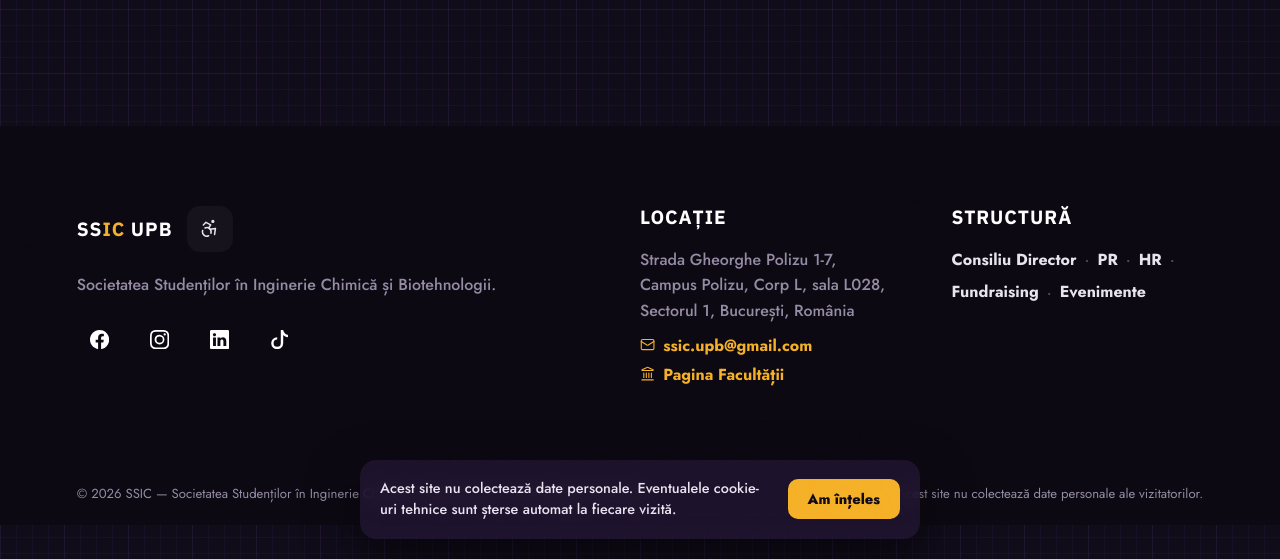
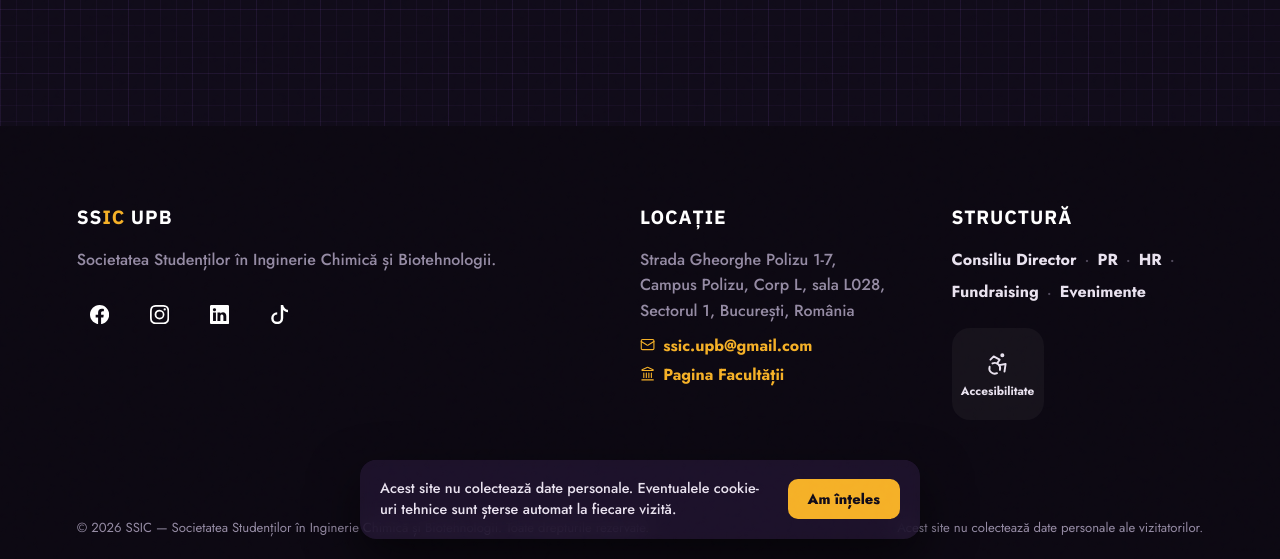
Before and after one commit to prssic/ssic, a Jekyll site: the page built from gallery.html, in a window 1280 px wide. Shown: the part 3830-4389 px from the top of the page. Built offline with Jekyll 4.4.1, drawn with Linux system fonts in a browser that asks for light colours; nearby versions of some CDN libraries; a script that is not in the unit is left out.

Commit message:
Update default.html

```diff
--- a/_layouts/default.html
+++ b/_layouts/default.html
@@ -1102,12 +1102,17 @@
            reaplică automat la fiecare încărcare / navigare între pagini.
            ========================================================================== */
         .a11y-trigger {
-            display: flex; align-items: center; justify-content: center; flex-shrink: 0;
+            display: flex; flex-direction: column; align-items: center; justify-content: center;
+            gap: 7px; flex-shrink: 0; margin-top: 22px;
             appearance: none; -webkit-appearance: none; border: 1px solid var(--c-border-strong);
             background: rgba(255,255,255,0.04); color: var(--c-white-off);
-            width: 46px; height: 46px; border-radius: 13px; cursor: pointer;
-            font-size: 1.3rem;
+            width: 92px; height: 92px; border-radius: 18px; cursor: pointer;
             transition: color var(--transition-fast), border-color var(--transition-fast), background var(--transition-fast);
+        }
+        .a11y-trigger .lucide { width: 26px; height: 26px; flex-shrink: 0; }
+        .a11y-trigger span {
+            font-family: var(--font-main); font-size: 0.74rem; font-weight: 700;
+            line-height: 1.15; text-align: center;
         }
         .a11y-trigger:hover, .a11y-trigger.is-active {
             color: var(--c-base); border-color: var(--c-accent); background: var(--c-accent);
@@ -1234,20 +1239,6 @@
             .a11y-panel { max-width: 100%; max-height: 88vh; border-radius: 24px 24px 0 0; }
         }
 
-        /* --- Lupă (zoom pe zona din jurul cursorului) --- */
-        .a11y-lens {
-            position: fixed; width: 220px; height: 220px; border-radius: 50%;
-            border: 3px solid var(--c-accent); box-shadow: 0 0 0 6px rgba(245,176,39,0.15), 0 20px 50px var(--c-shadow-2);
-            overflow: hidden; z-index: 9995; pointer-events: none;
-            opacity: 0; transition: opacity 0.15s var(--ease-out);
-            background: var(--c-base);
-        }
-        .a11y-lens.is-visible { opacity: 1; }
-        .a11y-lens-viewport { position: absolute; top: 0; left: 0; transform-origin: 0 0; }
-        @media (max-width: 640px) {
-            .a11y-lens { width: 150px; height: 150px; }
-        }
-
         /* --- Mod narator: evidențiază la hover blocul de text ce va fi citit --- */
         html.a11y-narrator-mode :is(p, h1, h2, h3, h4, li, a, button, .team-name, .search-result-title):hover {
             outline: 2px dashed var(--c-accent); outline-offset: 4px; border-radius: 3px;
@@ -1265,15 +1256,20 @@
             transition: transform 0.25s var(--ease-out), opacity 0.25s var(--ease-out), visibility 0s linear 0s;
         }
         .a11y-narrator-bar span { font-size: 0.85rem; color: var(--c-white-off); font-weight: 700; white-space: nowrap; }
+        /* Ambele butoane din bara narator (play/pause + stop) au aceeași bază transparentă,
+           discretă — la fel ca restul butoanelor "utilitare" mici de pe site (ex. butonul de
+           închidere de la notificarea de cookie-uri), nu o pastilă galbenă plină, care ieșea
+           din chenarul pastilei. display:flex + flex-shrink:0 + dimensiuni fixe egale cu
+           padding-ul părintelui garantează încadrarea corectă, indiferent de mărimea iconiței. */
         .a11y-narrator-bar button {
-            appearance: none; -webkit-appearance: none; border: none; width: 34px; height: 34px;
-            border-radius: 10px; background: var(--c-accent); color: var(--c-base); cursor: pointer;
-            display: flex; align-items: center; justify-content: center; flex-shrink: 0;
-            transition: background var(--transition-fast), opacity var(--transition-fast);
-        }
-        .a11y-narrator-bar button:hover { background: var(--c-accent); opacity: 0.85; }
-        .a11y-narrator-bar button.a11y-narrator-stop { background: rgba(255,255,255,0.08); color: var(--c-white-off); }
-        .a11y-narrator-bar button.a11y-narrator-stop:hover { color: var(--c-accent); opacity: 1; }
+            appearance: none; -webkit-appearance: none; border: 1px solid var(--c-border-strong);
+            width: 34px; height: 34px; border-radius: 10px; cursor: pointer;
+            background: rgba(255,255,255,0.06); color: var(--c-white-off);
+            display: flex; align-items: center; justify-content: center; flex-shrink: 0; padding: 0;
+            transition: background var(--transition-fast), color var(--transition-fast), border-color var(--transition-fast);
+        }
+        .a11y-narrator-bar button .lucide { width: 16px; height: 16px; flex-shrink: 0; }
+        .a11y-narrator-bar button:hover { color: var(--c-accent); border-color: var(--c-accent); background: rgba(245,176,39,0.1); }
 
         /* --- Contrast ridicat: tokenii de bază devin aproape negru/alb, cu accent auriu
            mai saturat — cascadează automat prin tot site-ul, pentru că totul e pe var(). --- */
@@ -2135,9 +2131,6 @@
                 <div class="ft-col">
                     <div style="display:flex; align-items:center; gap:14px; margin-bottom:20px;">
                         <h4 style="margin-bottom:0;">SS<i style="color:var(--c-accent); font-style:normal;">IC</i> Upb</h4>
-                        <button type="button" class="a11y-trigger hover-target" id="a11yTriggerBtn" title="Accesibilitate" aria-label="Deschide opțiunile de accesibilitate" aria-haspopup="dialog" aria-expanded="false" aria-controls="a11yOverlay">
-                            <i data-lucide="accessibility"></i>
-                        </button>
                     </div>
                     <p>Societatea Studenților în Inginerie Chimică și Biotehnologii.</p>
                     <div class="social-icons">
@@ -2162,6 +2155,10 @@
                         <a href="#board" class="hover-target" onclick="event.preventDefault(); goToDept('dept-fr');">Fundraising</a><span>·</span>
                         <a href="#board" class="hover-target" onclick="event.preventDefault(); goToDept('dept-ev');">Evenimente</a>
                     </p>
+                    <button type="button" class="a11y-trigger hover-target" id="a11yTriggerBtn" title="Accesibilitate" aria-label="Deschide opțiunile de accesibilitate" aria-haspopup="dialog" aria-expanded="false" aria-controls="a11yOverlay">
+                        <i data-lucide="accessibility"></i>
+                        <span>Accesibilitate</span>
+                    </button>
                 </div>
             </div>
             <div class="footer-bottom">
@@ -3890,40 +3887,6 @@
             <div class="a11y-panel-body">
                 <p style="font-size:0.85rem; color:var(--c-gray); margin-bottom:4px;">Setările se salvează automat pe acest dispozitiv și se aplică pe toate paginile site-ului.</p>
 
-                <div class="a11y-group-label">Vizual</div>
-                <div class="a11y-option">
-                    <div class="a11y-option-icon"><i data-lucide="contrast"></i></div>
-                    <div class="a11y-option-text">
-                        <strong>Contrast ridicat</strong>
-                        <span>Culori aproape alb-negru, cu accent auriu mai puternic, pentru lizibilitate maximă.</span>
-                    </div>
-                    <button type="button" class="a11y-switch hover-target" id="a11ySwitchContrast" role="switch" aria-checked="false" aria-label="Contrast ridicat"></button>
-                </div>
-                <div class="a11y-option">
-                    <div class="a11y-option-icon"><i data-lucide="search"></i></div>
-                    <div class="a11y-option-text">
-                        <strong>Lupă</strong>
-                        <span>O lentilă urmărește cursorul și mărește conținutul din jurul lui. Disponibilă pe desktop.</span>
-                    </div>
-                    <button type="button" class="a11y-switch hover-target" id="a11ySwitchMagnifier" role="switch" aria-checked="false" aria-label="Lupă"></button>
-                </div>
-                <div class="a11y-option">
-                    <div class="a11y-option-icon"><i data-lucide="mouse-pointer-2"></i></div>
-                    <div class="a11y-option-text">
-                        <strong>Cursor nativ vizibil</strong>
-                        <span>Dezactivează cursorul custom animat și îl înlocuiește cu săgeata obișnuită a sistemului.</span>
-                    </div>
-                    <button type="button" class="a11y-switch hover-target" id="a11ySwitchCursor" role="switch" aria-checked="false" aria-label="Cursor nativ vizibil"></button>
-                </div>
-                <div class="a11y-option">
-                    <div class="a11y-option-icon"><i data-lucide="zap-off"></i></div>
-                    <div class="a11y-option-text">
-                        <strong>Reducere animații</strong>
-                        <span>Oprește tranzițiile și animațiile decorative de pe site.</span>
-                    </div>
-                    <button type="button" class="a11y-switch hover-target" id="a11ySwitchMotion" role="switch" aria-checked="false" aria-label="Reducere animații"></button>
-                </div>
-
                 <div class="a11y-group-label">Text</div>
                 <div class="a11y-option">
                     <div class="a11y-option-icon"><i data-lucide="type"></i></div>
@@ -3954,6 +3917,32 @@
                     <button type="button" class="a11y-switch hover-target" id="a11ySwitchDyslexia" role="switch" aria-checked="false" aria-label="Font pentru dislexie"></button>
                 </div>
 
+                <div class="a11y-group-label">Vizual</div>
+                <div class="a11y-option">
+                    <div class="a11y-option-icon"><i data-lucide="contrast"></i></div>
+                    <div class="a11y-option-text">
+                        <strong>Contrast ridicat</strong>
+                        <span>Culori aproape alb-negru, cu accent auriu mai puternic, pentru lizibilitate maximă.</span>
+                    </div>
+                    <button type="button" class="a11y-switch hover-target" id="a11ySwitchContrast" role="switch" aria-checked="false" aria-label="Contrast ridicat"></button>
+                </div>
+                <div class="a11y-option">
+                    <div class="a11y-option-icon"><i data-lucide="mouse-pointer-2"></i></div>
+                    <div class="a11y-option-text">
+                        <strong>Cursor nativ vizibil</strong>
+                        <span>Dezactivează cursorul custom animat și îl înlocuiește cu săgeata obișnuită a sistemului.</span>
+                    </div>
+                    <button type="button" class="a11y-switch hover-target" id="a11ySwitchCursor" role="switch" aria-checked="false" aria-label="Cursor nativ vizibil"></button>
+                </div>
+                <div class="a11y-option">
+                    <div class="a11y-option-icon"><i data-lucide="zap-off"></i></div>
+                    <div class="a11y-option-text">
+                        <strong>Reducere animații</strong>
+                        <span>Oprește tranzițiile și animațiile decorative de pe site.</span>
+                    </div>
+                    <button type="button" class="a11y-switch hover-target" id="a11ySwitchMotion" role="switch" aria-checked="false" aria-label="Reducere animații"></button>
+                </div>
+
                 <div class="a11y-group-label">Auditiv</div>
                 <div class="a11y-option">
                     <div class="a11y-option-icon"><i data-lucide="volume-2"></i></div>
@@ -3973,10 +3962,6 @@
         </div>
     </div>
 
-    <div class="a11y-lens" id="a11yLens" aria-hidden="true">
-        <div class="a11y-lens-viewport" id="a11yLensViewport"></div>
-    </div>
-
     <div class="a11y-narrator-bar" id="a11yNarratorBar">
         <button type="button" id="a11yNarratorPlayPause" aria-label="Redă / pauză"><i data-lucide="pause"></i></button>
         <span id="a11yNarratorLabel">Se citește...</span>
@@ -4105,49 +4085,6 @@
                 applyAll();
                 stopNarration();
             });
-
-            /* ---------- Lupă ---------- */
-            const lens = document.getElementById('a11yLens');
-            const lensViewport = document.getElementById('a11yLensViewport');
-            const canHover = window.matchMedia('(hover: hover) and (pointer: fine)').matches;
-            let lensClone = null, lensMoveHandler = null, lensRefreshTimer = null;
-            const LENS_ZOOM = 2.2;
-
-            function rebuildLensClone() {
-                if (!lensViewport) return;
-                const clone = document.body.cloneNode(true);
-                clone.querySelectorAll('#a11yOverlay, #a11yLens, #a11yNarratorBar, script, .cursor').forEach(el => el.remove());
-                clone.style.cssText = 'margin:0; pointer-events:none; width:' + document.body.offsetWidth + 'px;';
-                clone.setAttribute('aria-hidden', 'true');
-                lensViewport.innerHTML = '';
-                lensViewport.appendChild(clone);
-                lensClone = clone;
-            }
-
-            function moveLens(e) {
-                if (!lens || !lensViewport) return;
-                const r = 110; // jumătate din diametrul lentilei (220px)
-                lens.style.left = (e.clientX - r) + 'px';
-                lens.style.top = (e.clientY - r) + 'px';
-                lensViewport.style.transform = 'translate(' + (-e.clientX * LENS_ZOOM + r) + 'px,' + (-e.clientY * LENS_ZOOM + r) + 'px) scale(' + LENS_ZOOM + ')';
-            }
-
-            function setMagnifierActive(on) {
-                if (!lens) return;
-                if (on && !canHover) { prefs.magnifier = false; save(); return; }
-                if (on) {
-                    rebuildLensClone();
-                    lens.classList.add('is-visible');
-                    lensMoveHandler = moveLens;
-                    document.addEventListener('mousemove', lensMoveHandler);
-                    lensRefreshTimer = setInterval(rebuildLensClone, 700);
-                } else {
-                    lens.classList.remove('is-visible');
-                    if (lensMoveHandler) document.removeEventListener('mousemove', lensMoveHandler);
-                    if (lensRefreshTimer) clearInterval(lensRefreshTimer);
-                    lensRefreshTimer = null;
-                }
-            }
 
             /* ---------- Narator (Web Speech API) ---------- */
             const narratorBar = document.getElementById('a11yNarratorBar');
```
Also changed, not shown: other parts of _layouts/default.html (+2 -7 lines).
